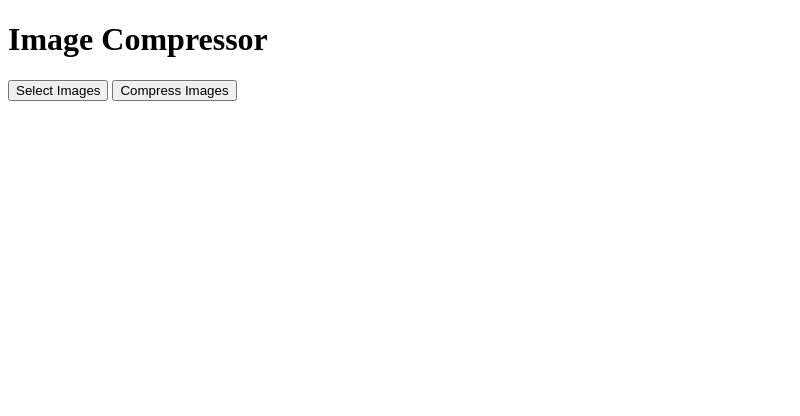
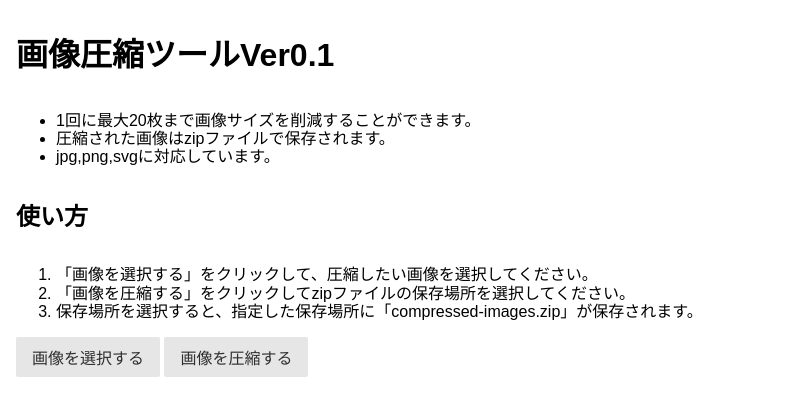
Before and after one commit to kijisaba/imageminTool, an Electron app: page index.html in a window 800 px wide. Drawn offline with nearby package versions, Linux system fonts and the light colour scheme.

Commit message:
### develop 見た目を最低限整える

```diff
--- a/index.html
+++ b/index.html
@@ -3,12 +3,41 @@
 <head>
 	<meta charset="UTF-8">
 	<title>Image Compressor</title>
+	<link rel="stylesheet" href="https://cdn.jsdelivr.net/npm/purecss@3.0.0/build/pure-min.css" integrity="sha384-X38yfunGUhNzHpBaEBsWLO+A0HDYOQi8ufWDkZ0k9e0eXz/tH3II7uKZ9msv++Ls" crossorigin="anonymous">
+	<link rel="stylesheet" href="style.css">
 </head>
 <body>
-	<h1>Image Compressor</h1>
-	<button id="select-images">Select Images</button>
-	<button id="compress-images">Compress Images</button>
-	<div id="status"></div>
+	<div class="contents">
+		<div class="pure-g">
+			<div class="pure-u-1">
+				<h1>画像圧縮ツールVer0.1</h1>
+			</div>
+			<div class="pure-u-1">
+				<ul>
+					<li>1回に最大20枚まで画像サイズを削減することができます。</li>
+					<li>圧縮された画像はzipファイルで保存されます。</li>
+					<li>jpg,png,svgに対応しています。</li>
+				</ul>
+			</div>
+			<div class="pure-u-1">
+				<h2>使い方</h2>
+			</div>
+			<div class="pure-u-1">
+				<ol>
+					<li>「画像を選択する」をクリックして、圧縮したい画像を選択してください。</li>
+					<li>「画像を圧縮する」をクリックしてzipファイルの保存場所を選択してください。</li>
+					<li>保存場所を選択すると、指定した保存場所に「compressed-images.zip」が保存されます。
+					</li>
+				</ol>
+			</div>
+		</div>
+			<div class="control">
+				<button id="select-images" class="pure-button">画像を選択する</button>
+				<button id="compress-images" class="pure-button">画像を圧縮する</button>
+				<div id="status"></div>
+			</div>
+	</div>
+
 
 	<script>
 		const selectButton = document.getElementById('select-images');
--- /dev/null
+++ b/style.css
@@ -0,0 +1,3 @@
+.contents {
+	padding: 1rem;
+}
```
